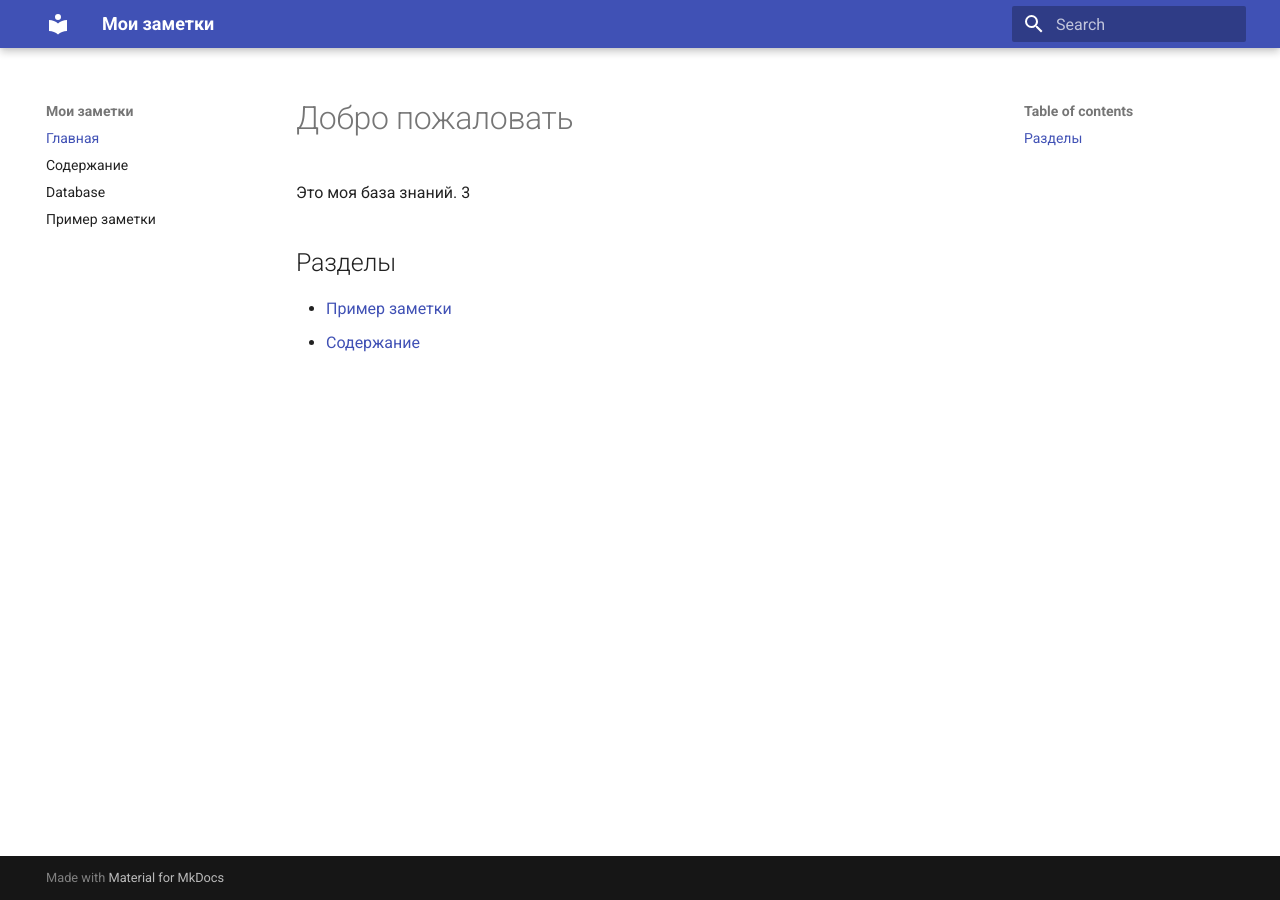
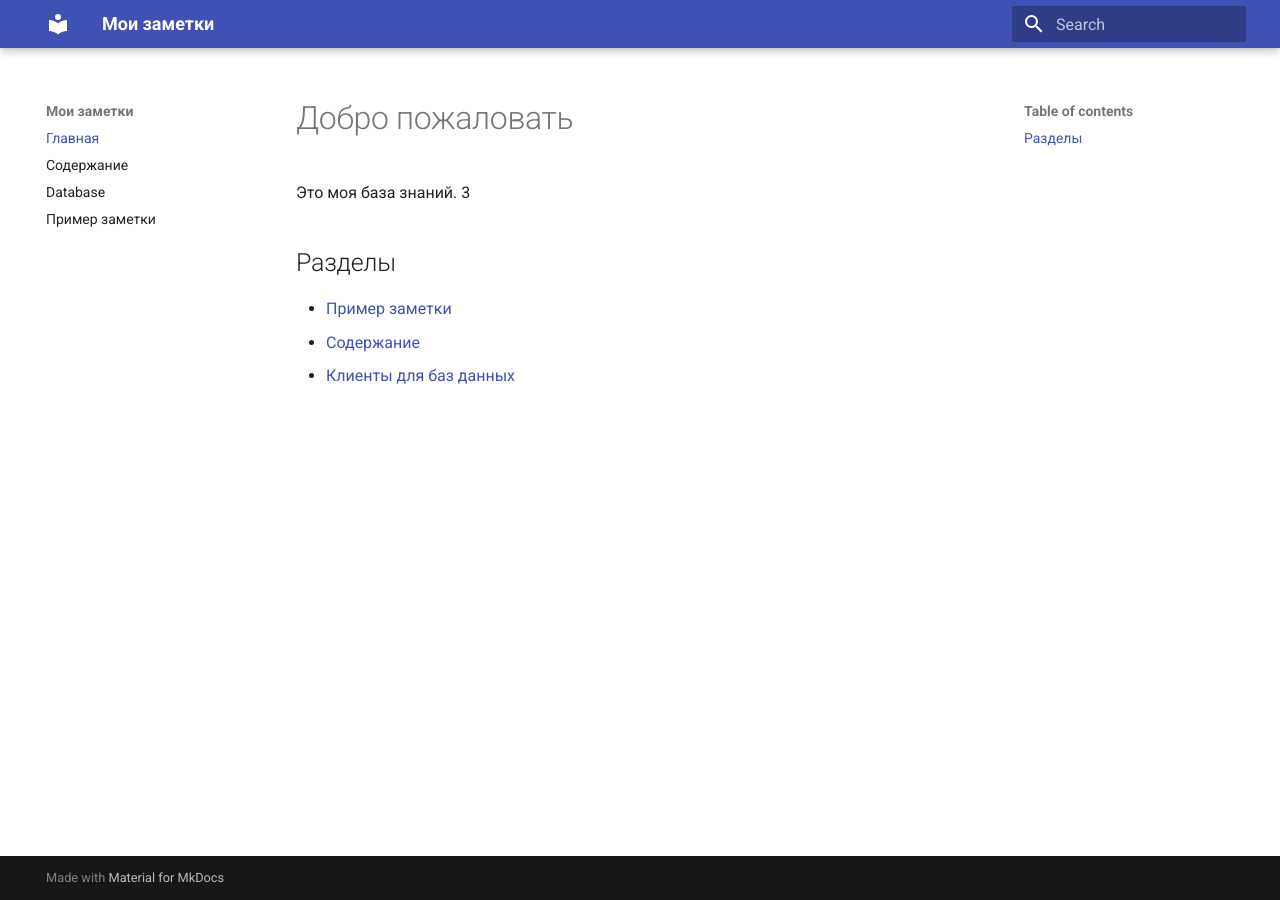
Before and after one commit to SergeiKirillov/sergeikirillov.github.io, an MkDocs documentation site: the page built from docs/index.md, in a window 1280 px wide. Built offline with MkDocs 1.6.1 and Material for MkDocs 9.7.7, drawn with Linux system fonts in a browser that asks for light colours.

Commit message:
Add link to database clients in index

```diff
--- a/docs/index.md
+++ b/docs/index.md
@@ -5,3 +5,4 @@
 ## Разделы
 - [Пример заметки](note1.md)
 - [Содержание](content.md)
+- [Клиенты для баз данных](DataBase\Clients.md)
```
